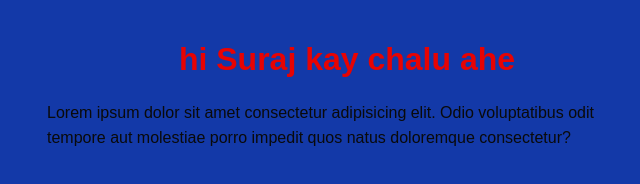
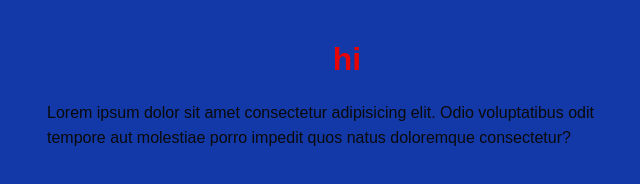
Before and after one commit to SANTOSH102004/practice, a plain HTML site: page index.html in a window 1280 px wide. Shown: the whole page, without its empty margins (293-933 px from the left). Drawn offline with Linux system fonts and the light colour scheme.

Commit message:
Update index.html

```diff
--- a/index.html
+++ b/index.html
@@ -8,7 +8,7 @@
 
   </head>
   <body>
-    <h1><center>hi Suraj kay chalu ahe </center></h1>
+    <h1><center>hi  </center></h1>
     <p>
       Lorem ipsum dolor sit amet consectetur adipisicing elit. Odio voluptatibus
       odit tempore aut molestiae porro impedit quos natus doloremque
```
